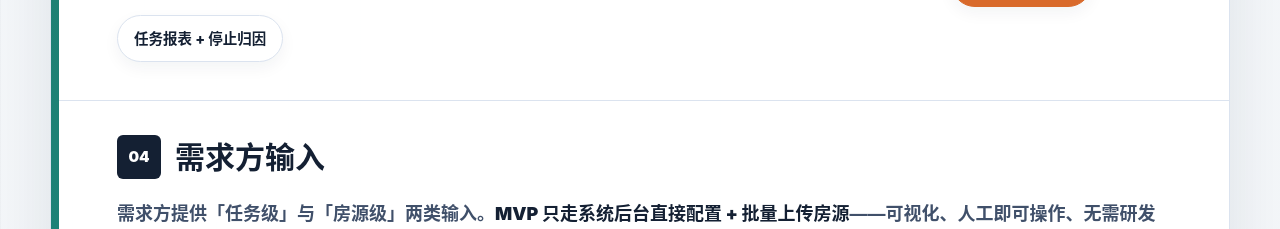
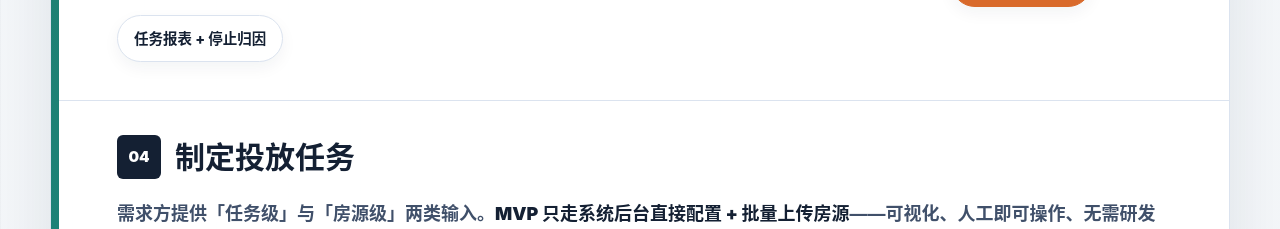
Before and after one commit to Summermax-cmd/summer-home, a website: page keplus-mvp/index.html in a window 1280 px wide. Shown: the part 2160-2389 px from the top of the page. Drawn offline with Linux system fonts and the light colour scheme.

Commit message:
Rename section 04: 需求方输入 -> 制定投放任务

```diff
--- a/keplus-mvp/index.html
+++ b/keplus-mvp/index.html
@@ -437,9 +437,9 @@
         </div>
       </section>
 
-      <!-- ============ 04 需求方输入 ============ -->
+      <!-- ============ 04 制定投放任务 ============ -->
       <section>
-        <div class="section-title" data-num="04"><h2>需求方输入</h2></div>
+        <div class="section-title" data-num="04"><h2>制定投放任务</h2></div>
         <p class="lead">需求方提供「任务级」与「房源级」两类输入。<strong style="color:var(--ink);font-weight:900">MVP 只走系统后台直接配置 + 批量上传房源</strong>——可视化、人工即可操作、无需研发对接（我们目前也没有现成的内部任务平台可挂接口）；程序化<strong style="color:var(--ink);font-weight:900">接口对接列入后续演进</strong>，届时复用同一套数据模型。</p>
 
         <div class="grid-2" style="margin-bottom:16px">
```
